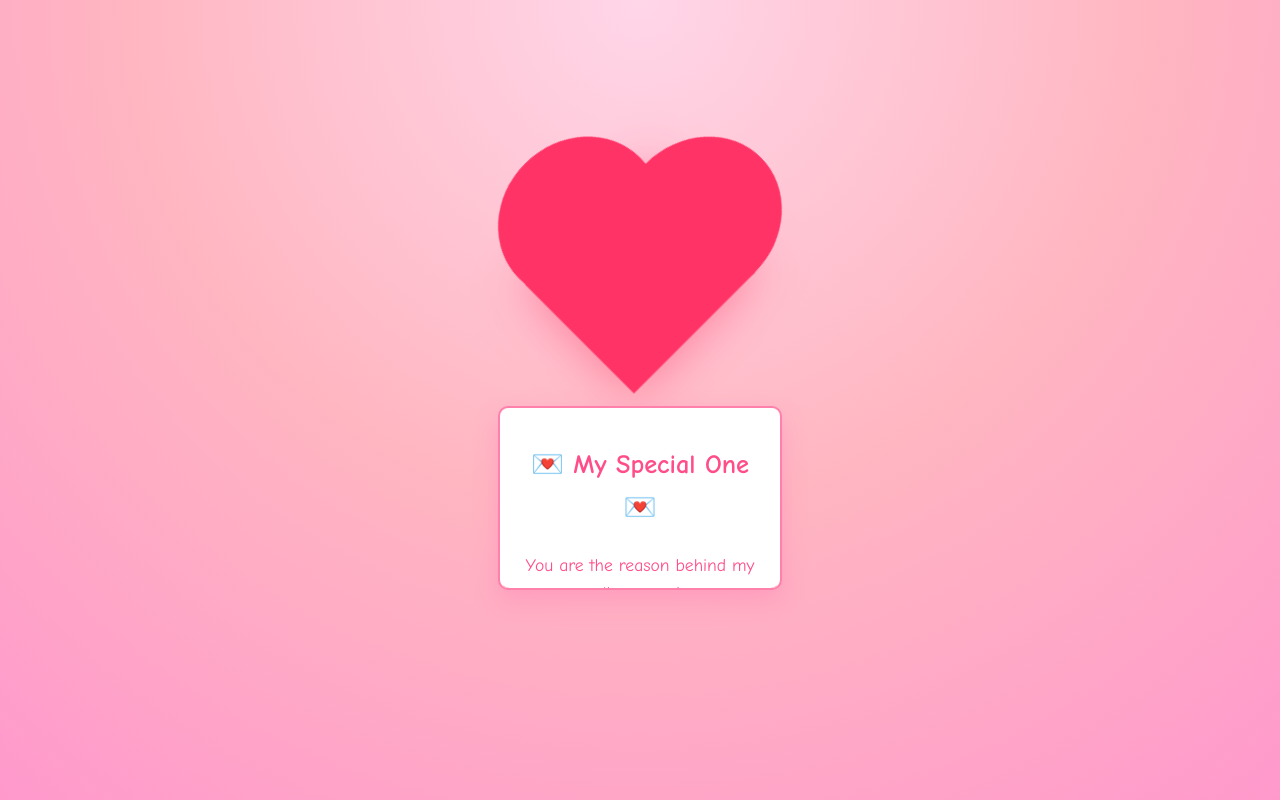
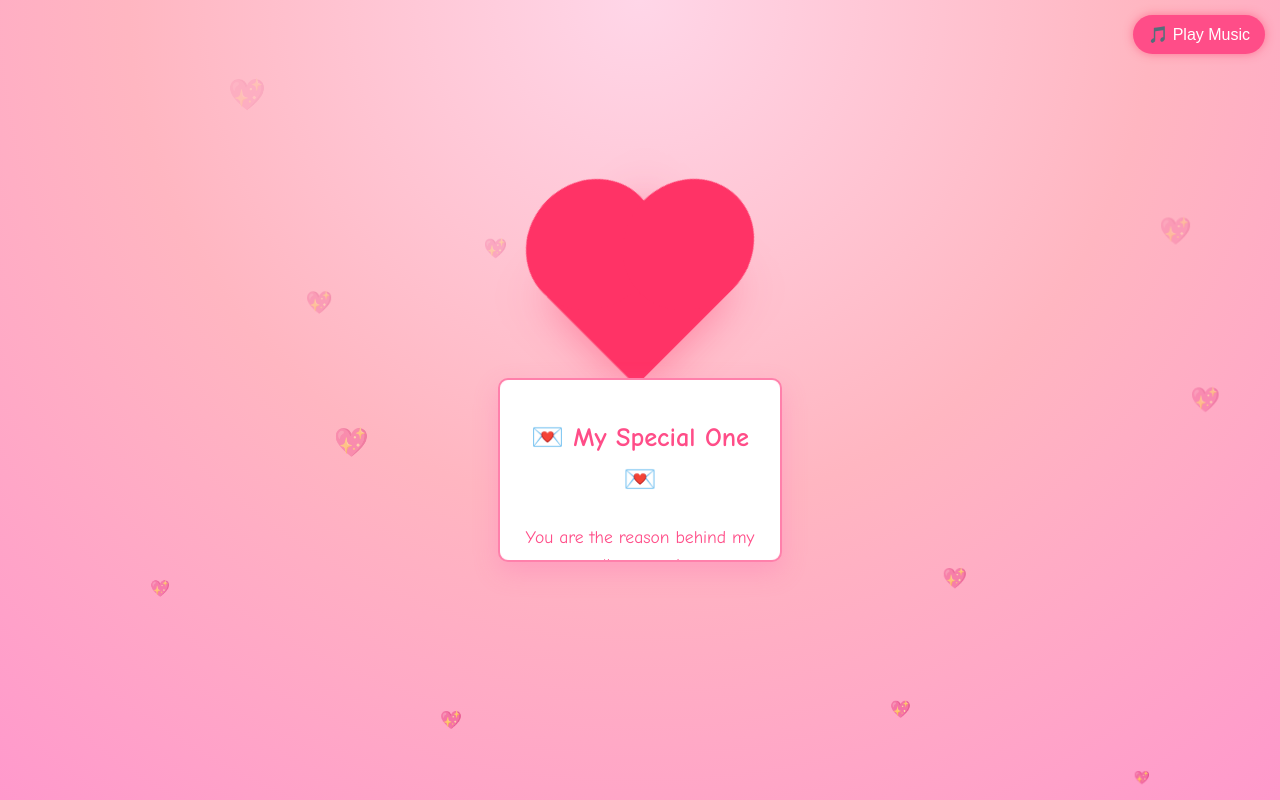
Before and after one commit to VedantA2006/special, a plain HTML site: page index.html in a window 1280 px wide. Both pictures are taken after a click on the element 640 px from the left and 497 px from the top of the page. Drawn offline with Linux system fonts and the light colour scheme.

Commit message:
Update index.html

```diff
--- a/index.html
+++ b/index.html
@@ -14,48 +14,62 @@
     height: 100vh;
     flex-direction: column;
     font-family: 'Comic Sans MS', cursive;
+    overflow: hidden;
+  }
+
+  /* Floating Hearts Background */
+  .floating-heart {
+    position: absolute;
+    bottom: -20px;
+    color: rgba(255, 255, 255, 0.7);
+    animation: floatUp 8s linear infinite;
+    font-size: 20px;
+  }
+
+  @keyframes floatUp {
+    0% {
+      transform: translateY(0) scale(0.8);
+      opacity: 1;
+    }
+    100% {
+      transform: translateY(-110vh) scale(1.2);
+      opacity: 0;
+    }
   }
 
   /* 3D Heart Animation */
   .heart {
     position: relative;
-    width: 150px;
-    height: 135px;
+    width: 120px;
+    height: 110px;
     transform: rotate(-45deg);
     background-color: #ff3366;
     animation: beat 1.2s infinite;
     box-shadow: 0 0 40px rgba(255, 51, 102, 0.5);
+    margin-bottom: 30px;
   }
 
   .heart::before,
   .heart::after {
     content: "";
     position: absolute;
-    width: 150px;
-    height: 135px;
+    width: 120px;
+    height: 110px;
     background-color: #ff3366;
     border-radius: 50%;
   }
 
-  .heart::before {
-    top: -75px;
-    left: 0;
-  }
-
-  .heart::after {
-    left: 75px;
-    top: 0;
-  }
+  .heart::before { top: -60px; left: 0; }
+  .heart::after { left: 60px; top: 0; }
 
   @keyframes beat {
     0%, 100% { transform: scale(1) rotate(-45deg); }
     50% { transform: scale(1.2) rotate(-45deg); }
   }
 
-  /* Envelope + Letter */
+  /* Envelope */
   .envelope {
     position: relative;
-    margin-top: 60px;
     width: 280px;
     height: 180px;
     background: #fff0f5;
@@ -74,6 +88,7 @@
     background: #ffb6c1;
     clip-path: polygon(0 0, 50% 60%, 100% 0);
     transition: transform 0.5s ease;
+    transform-origin: top;
   }
 
   .letter {
@@ -91,6 +106,7 @@
     line-height: 1.6;
     border-radius: 10px;
     transition: all 0.6s ease;
+    opacity: 0;
   }
 
   .envelope.open .flap {
@@ -99,17 +115,64 @@
 
   .envelope.open .letter {
     top: 0;
+    opacity: 1;
   }
 
-  /* Glow effect */
   .envelope:hover {
     transform: scale(1.05);
     box-shadow: 0 0 40px rgba(255, 51, 102, 0.5);
+  }
+
+  /* Responsive Design */
+  @media (max-width: 600px) {
+    body {
+      padding: 20px;
+    }
+
+    .heart {
+      width: 90px;
+      height: 80px;
+    }
+
+    .heart::before, .heart::after {
+      width: 90px;
+      height: 80px;
+    }
+
+    .envelope {
+      width: 90%;
+      height: 160px;
+    }
+
+    .letter {
+      font-size: 1rem;
+    }
+  }
+
+  /* Music Button */
+  .music-btn {
+    position: absolute;
+    top: 15px;
+    right: 15px;
+    background: #ff4d88;
+    border: none;
+    color: white;
+    font-size: 1rem;
+    padding: 10px 15px;
+    border-radius: 20px;
+    cursor: pointer;
+    box-shadow: 0 0 10px rgba(255, 51, 102, 0.5);
+    transition: background 0.3s ease;
+  }
+
+  .music-btn:hover {
+    background: #ff6699;
   }
 </style>
 </head>
 <body>
 
+<button class="music-btn" onclick="toggleMusic()">🎵 Play Music</button>
 <div class="heart"></div>
 
 <div class="envelope" onclick="toggleLetter()">
@@ -124,9 +187,41 @@
   </div>
 </div>
 
+<audio id="bgMusic" loop>
+  <source src="https://cdn.pixabay.com/download/audio/2023/03/09/audio_2267e0d10a.mp3?filename=romantic-melody-14085.mp3" type="audio/mpeg">
+</audio>
+
 <script>
   function toggleLetter() {
     document.querySelector('.envelope').classList.toggle('open');
+  }
+
+  // Floating Hearts
+  function createHearts() {
+    const heart = document.createElement('div');
+    heart.classList.add('floating-heart');
+    heart.innerHTML = '💖';
+    heart.style.left = Math.random() * 100 + 'vw';
+    heart.style.fontSize = Math.random() * 15 + 15 + 'px';
+    heart.style.animationDuration = Math.random() * 3 + 5 + 's';
+    document.body.appendChild(heart);
+
+    setTimeout(() => heart.remove(), 8000);
+  }
+  setInterval(createHearts, 600);
+
+  // Music Toggle
+  const music = document.getElementById('bgMusic');
+  let isPlaying = false;
+  function toggleMusic() {
+    if (isPlaying) {
+      music.pause();
+      document.querySelector('.music-btn').textContent = '🎵 Play Music';
+    } else {
+      music.play();
+      document.querySelector('.music-btn').textContent = '🔇 Pause Music';
+    }
+    isPlaying = !isPlaying;
   }
 </script>
 
```
